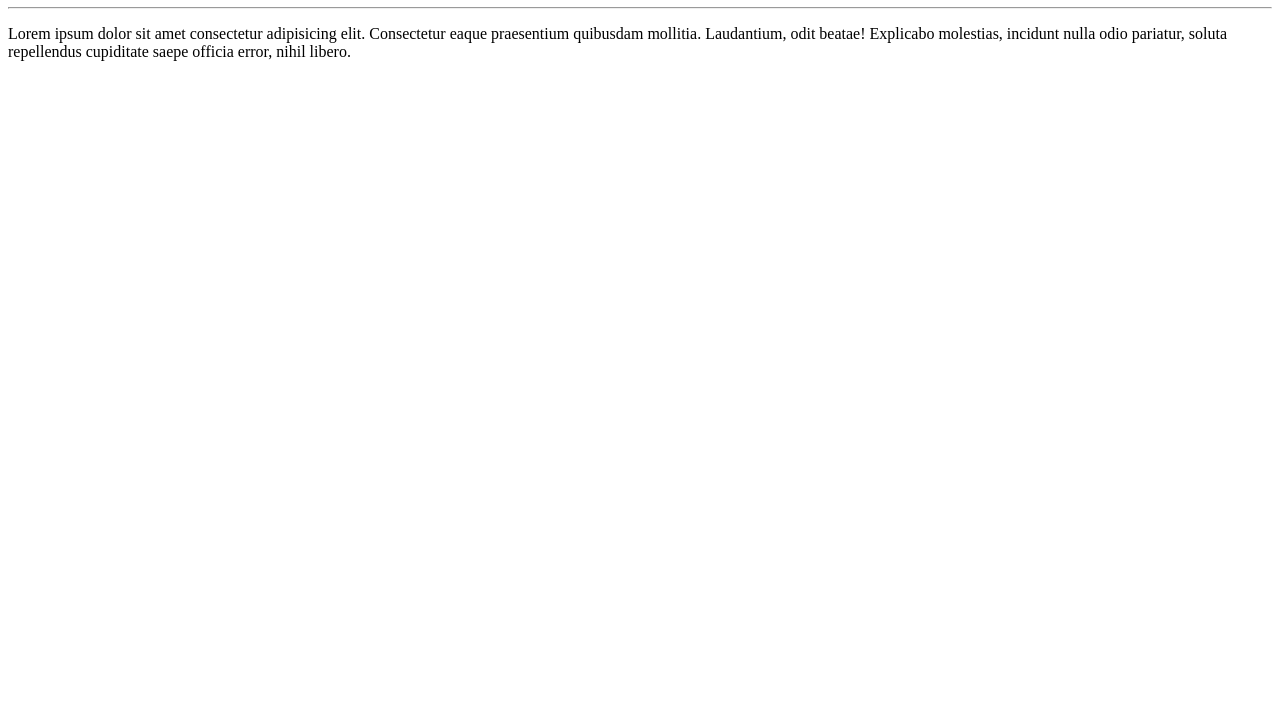
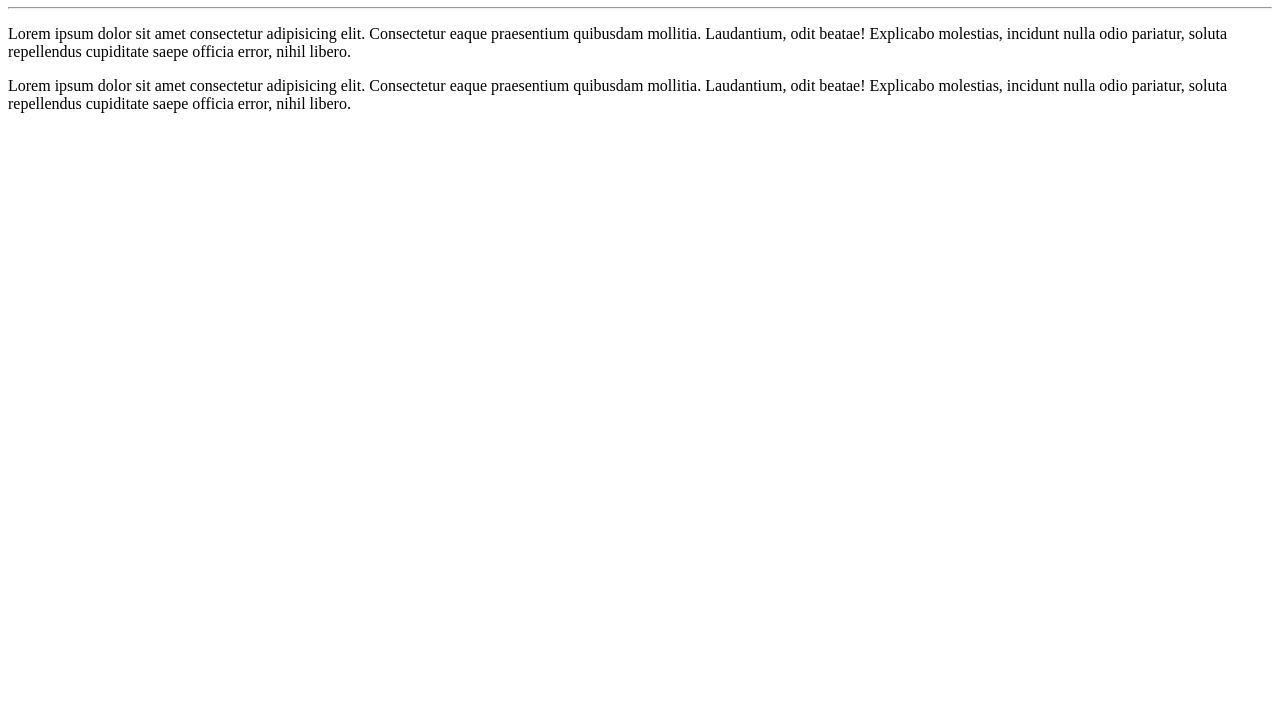
Before and after one commit to DaviRodriguesr/Ola-Mundo, a plain HTML site: page site-exemplo/index.html in a window 1280 px wide. Shown: the part 73-800 px from the top of the page. Drawn offline with Linux system fonts and the light colour scheme.

Commit message:
adicionei um paragrafo

```diff
--- a/site-exemplo/index.html
+++ b/site-exemplo/index.html
@@ -13,6 +13,9 @@
     <p>Lorem ipsum dolor sit amet consectetur adipisicing elit. Consectetur eaque praesentium quibusdam mollitia.
         Laudantium, odit beatae! Explicabo molestias, incidunt nulla odio pariatur, soluta repellendus cupiditate saepe
         officia error, nihil libero.</p>
+    <p>Lorem ipsum dolor sit amet consectetur adipisicing elit. Consectetur eaque praesentium quibusdam mollitia.
+        Laudantium, odit beatae! Explicabo molestias, incidunt nulla odio pariatur, soluta repellendus cupiditate saepe
+        officia error, nihil libero.</p>
 
 </body>
 
```
